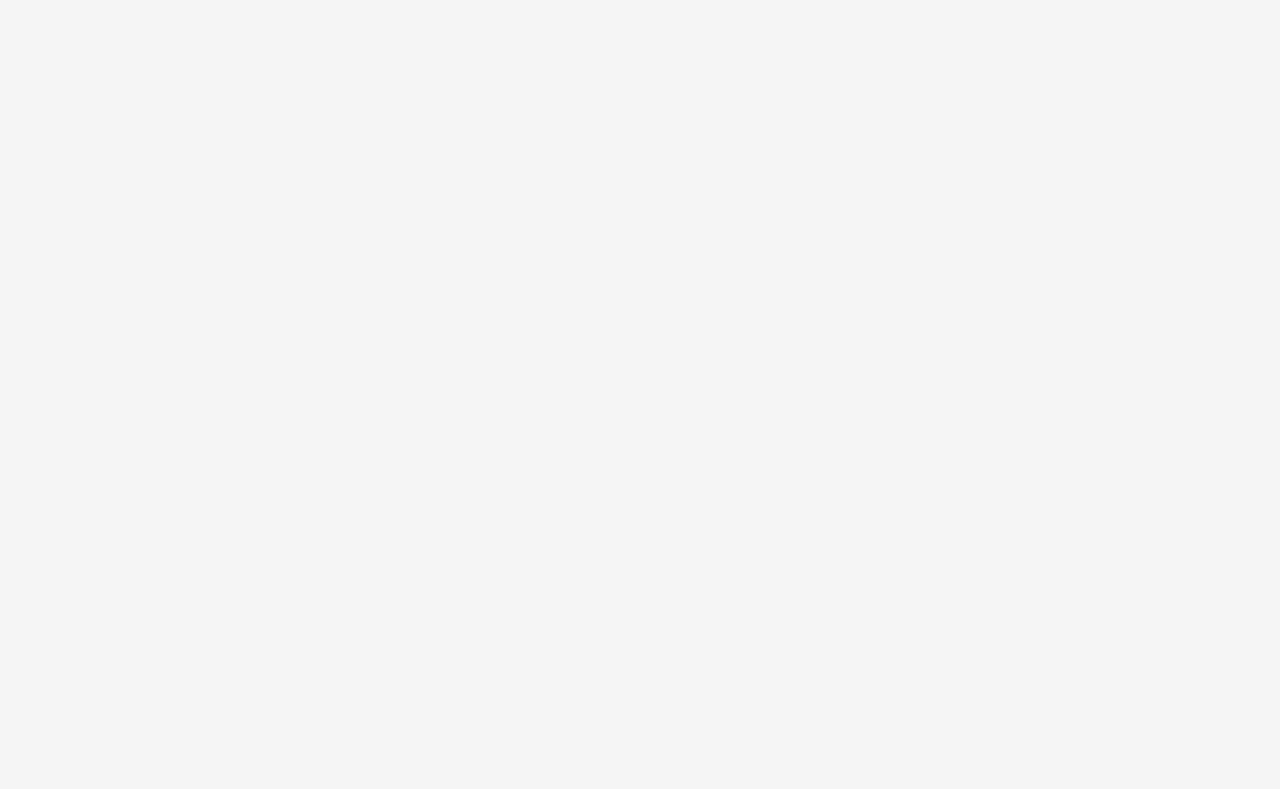
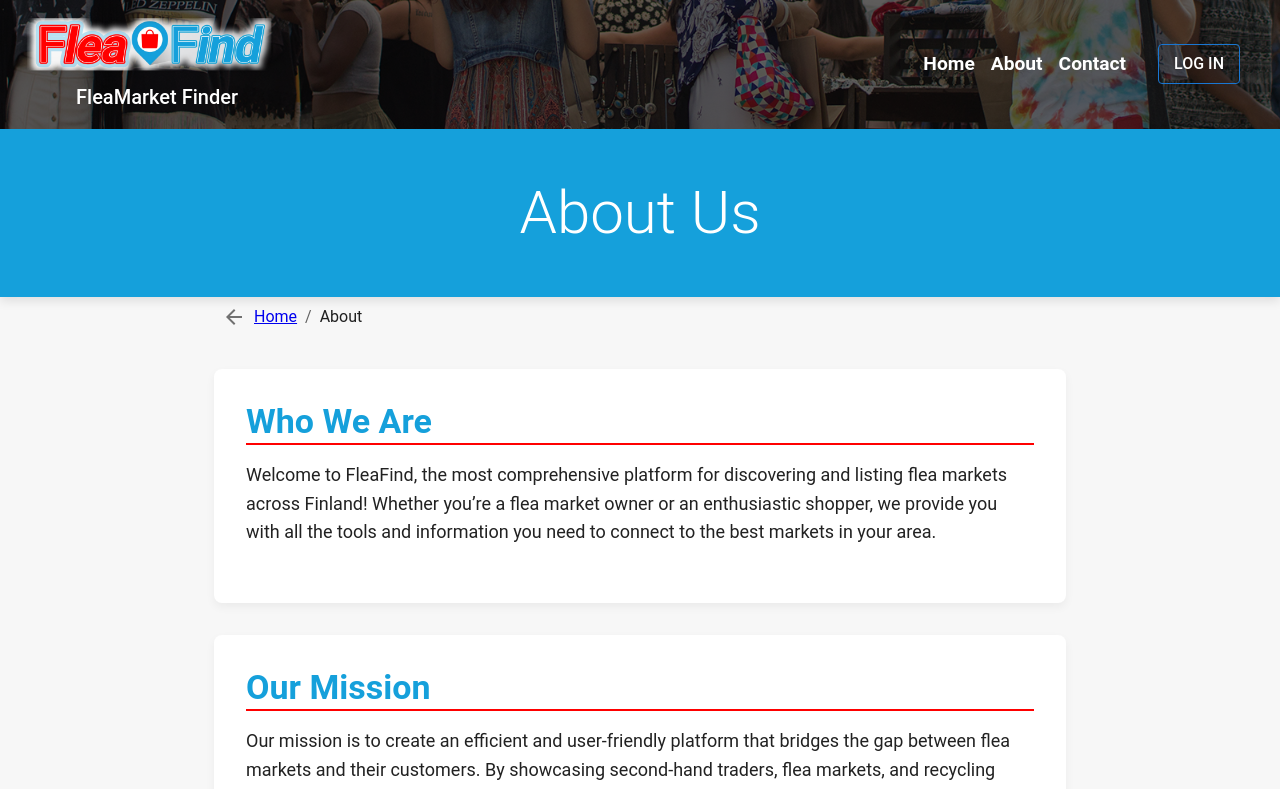
Before and after one commit to ahmadniaz/fleafinds-frontend, a React (Create React App) app: page /about in a window 1280 px wide. Before the commit this address had no page. Shown: the top 789 px of the page. Built offline with nearby package versions, Linux system fonts and the light colour scheme; the HTML template or start-up script is replaced by a standard one.

Commit message:
added About us page and breadcrumb to all pages

```diff
--- a/src/App.js
+++ b/src/App.js
@@ -1,6 +1,7 @@
 import React, { Suspense } from "react";
 import {
   Home,
+  About,
   AuthPage,
   DashboardPage,
   FleaMarketListing,
@@ -18,6 +19,7 @@ function App() {
         <Suspense fallback={<LoadingFallback />}>
           <Routes>
             <Route path="/" element={<Home />} />
+            <Route path="/about" element={<About />} />
             <Route path="/auth" element={<AuthPage />} />
             <Route path="/dashboard" element={<DashboardPage />} />
             <Route path="/markets-listing" element={<FleaMarketListing />} />
--- a/src/components/breadcrumbs/breadCrumbs.js
+++ b/src/components/breadcrumbs/breadCrumbs.js
@@ -1,34 +1,47 @@
 import React from "react";
-import { Link, useLocation } from "react-router-dom";
-import { Breadcrumbs, Typography } from "@mui/material";
+import { Link, useLocation, useNavigate } from "react-router-dom";
+import { Breadcrumbs, Typography, IconButton } from "@mui/material";
+import ArrowBackIcon from "@mui/icons-material/ArrowBack";
 
 const Breadcrumb = () => {
   const location = useLocation();
-  const pathnames = location.pathname.split("/").filter((x) => x); // Split the pathname and filter empty parts
+  const navigate = useNavigate();
+  const pathnames = location.pathname.split("/").filter((x) => x);
+
+  const handleBack = () => {
+    navigate(-1); // Navigates to the previous page
+  };
 
   return (
+    <div style={{ display: "flex", alignItems: "center" }}>
+      {/* Back button with icon */}
+      <IconButton onClick={handleBack} aria-label="back">
+        <ArrowBackIcon />
+      </IconButton>
+
+      {/* Breadcrumbs navigation */}
       <Breadcrumbs aria-label="breadcrumb">
-      {/* Link to the Home page */}
+        {/* Home link */}
         <Link to="/">Home</Link>
 
         {pathnames.map((value, index) => {
           const to = `/${pathnames.slice(0, index + 1).join("/")}`;
-
           const isLast = index === pathnames.length - 1;
 
           return isLast ? (
             // If it's the last breadcrumb, show as plain text
             <Typography key={to} color="text.primary">
-            {value.charAt(0).toUpperCase() + value.slice(1)} {/* Capitalize */}
+              {value.charAt(0).toUpperCase() + value.slice(1)}
             </Typography>
           ) : (
-          // Otherwise show a link
+            // Otherwise, show as a link
             <Link key={to} to={to}>
               {value.charAt(0).toUpperCase() + value.slice(1)}
             </Link>
           );
         })}
       </Breadcrumbs>
+    </div>
   );
 };
 
--- /dev/null
+++ b/src/pages/about/about.js
@@ -0,0 +1,196 @@
+import React from "react";
+import { Container, Typography, Box, Button, Paper } from "@mui/material";
+import { HomeNav } from "../../layout/components/header/components";
+import { Breadcrumb } from "../../components";
+import { styled } from "@mui/system";
+
+const Root = styled("div")({
+  backgroundColor: "#f7f7f7",
+});
+
+const Header = styled(Box)({
+  backgroundColor: "#15a0db",
+  color: "#fff",
+  padding: "48px 0",
+  textAlign: "center",
+  boxShadow: "0 4px 10px rgba(0, 0, 0, 0.1)",
+});
+
+const Section = styled(Paper)({
+  margin: "32px 0",
+  padding: "32px",
+  borderRadius: "8px",
+  boxShadow: "0 4px 10px rgba(0, 0, 0, 0.05)",
+  backgroundColor: "#fff",
+});
+
+const Title = styled(Typography)({
+  color: "#15a0db",
+  marginBottom: "16px",
+  fontWeight: "bold",
+  borderBottom: "2px solid #ff0000",
+});
+
+const Subtitle = styled(Typography)({
+  marginBottom: "24px",
+  fontSize: "18px",
+  lineHeight: "1.6",
+});
+
+const Content = styled("ul")({
+  color: "#333",
+  marginBottom: "32px",
+  lineHeight: "1.8",
+});
+
+const CustomButton = styled(Button)({
+  backgroundColor: "#15a0db",
+  color: "#fff",
+  "&:hover": {
+    backgroundColor: "#ff0000",
+  },
+  padding: "8px 32px",
+  borderRadius: "5px",
+  boxShadow: "0 4px 6px rgba(0, 0, 0, 0.1)",
+});
+
+const Footer = styled(Box)({
+  backgroundColor: "#333",
+  color: "#fff",
+  padding: "48px 0",
+  textAlign: "center",
+  borderTop: "2px solid #ff0000",
+});
+
+const AboutUs = () => {
+  return (
+    <>
+      <HomeNav />
+
+      <Root>
+        {/* Header */}
+        <Header>
+          <Typography variant="h2" component="h1">
+            About Us
+          </Typography>
+        </Header>
+
+        <Container maxWidth="md">
+          <Box mb={2}>
+            <Breadcrumb />
+          </Box>
+          {/* Who We Are Section */}
+          <Section>
+            <Title variant="h4">Who We Are</Title>
+            <Subtitle>
+              Welcome to FleaFind, the most comprehensive platform for
+              discovering and listing flea markets across Finland! Whether
+              you’re a flea market owner or an enthusiastic shopper, we provide
+              you with all the tools and information you need to connect to the
+              best markets in your area.
+            </Subtitle>
+          </Section>
+
+          {/* Our Mission Section */}
+          <Section>
+            <Title variant="h4">Our Mission</Title>
+            <Subtitle>
+              Our mission is to create an efficient and user-friendly platform
+              that bridges the gap between flea markets and their customers. By
+              showcasing second-hand traders, flea markets, and recycling
+              centers across Finland, we promote sustainable shopping and help
+              strengthen the circular economy.
+            </Subtitle>
+          </Section>
+
+          {/* Why Choose Us Section */}
+          <Section>
+            <Title variant="h4">Why Choose Us?</Title>
+            <Subtitle>
+              Explore flea markets, second-hand stores, and recycling centers in
+              every city across Finland. We provide a convenient way to discover
+              local treasures while supporting sustainable practices.
+            </Subtitle>
+            <Content>
+              <li>Comprehensive listings across Finland</li>
+              <li>Advanced filters for a better search experience</li>
+              <li>Multilingual support for international users</li>
+              <li>Customer reviews and ratings for building trust</li>
+            </Content>
+          </Section>
+
+          {/* Our Vision Section */}
+          <Section>
+            <Title variant="h4">Our Vision</Title>
+            <Subtitle>
+              We aim to become Finland’s most trusted and expansive online
+              resource for second-hand shopping, helping both consumers and
+              sellers thrive in a growing circular economy. Our vision is to
+              support flea markets in building stronger customer relationships
+              and creating a sustainable future.
+            </Subtitle>
+          </Section>
+
+          {/* How We Work Section */}
+          <Section>
+            <Title variant="h4">How We Work</Title>
+            <Subtitle>
+              <strong>For Market Owners:</strong> Flea market owners can easily
+              register their business, share detailed descriptions, and keep
+              their market's information up-to-date. The more actively you
+              engage your customers and gather feedback, the higher your market
+              ranks, giving you greater visibility.
+            </Subtitle>
+            <Subtitle>
+              <strong>For Shoppers:</strong> By selecting your city and applying
+              filters, you’ll quickly discover markets that meet your needs,
+              whether you’re looking for vintage treasures or eco-friendly
+              recycling centers.
+            </Subtitle>
+          </Section>
+
+          {/* Commitment to Transparency Section */}
+          <Section>
+            <Title variant="h4">Our Commitment to Transparency</Title>
+            <Subtitle>
+              All reviews published on our site are verified according to our
+              strict review policy to ensure fairness and reliability. We are
+              working toward automating our information systems to provide
+              real-time updates and the most accurate details on every market
+              listed.
+            </Subtitle>
+          </Section>
+
+          {/* Sustainable Shopping Section */}
+          <Section>
+            <Title variant="h4">
+              Sustainable Shopping for a Brighter Future
+            </Title>
+            <Subtitle>
+              FleaFind is proudly developed in Finland, with a focus on boosting
+              the mainstream adoption of circular economy practices. By
+              supporting flea markets and second-hand businesses, we are
+              contributing to a more sustainable tomorrow. Our network includes
+              experts in sustainability, entrepreneurship, and influencers who
+              share our vision for a better, greener world.
+            </Subtitle>
+          </Section>
+
+          {/* CTA Section */}
+          <Box textAlign="center" marginTop={6} mb={2}>
+            <CustomButton variant="contained">Join Us Today!</CustomButton>
+          </Box>
+        </Container>
+
+        {/* Footer */}
+        <Footer>
+          <Typography variant="h6">Contact Us</Typography>
+          <Typography>Email: info@fleafind.com</Typography>
+          <Typography>Phone: +358-xxx-xxxx</Typography>
+        </Footer>
+      </Root>
+    </>
+  );
+};
+
+export default AboutUs;
--- a/src/pages/auth/components/authForms.js
+++ b/src/pages/auth/components/authForms.js
@@ -10,6 +10,7 @@ import {
 import { Formik, Form, Field } from "formik";
 import * as Yup from "yup"; // For validation
 import { useNavigate } from "react-router-dom";
+import { Breadcrumb } from "../../../components";
 
 // Validation schemas for Signup and Login
 const signupValidationSchema = Yup.object({
@@ -43,6 +44,7 @@ const AuthForm = () => {
 
   return (
     <Container maxWidth="lg">
+      <Breadcrumb />
       <Box
         sx={{
           marginTop: "50px",
--- a/src/pages/index.js
+++ b/src/pages/index.js
@@ -1,6 +1,7 @@
 import React from "react";
 
 const Home = React.lazy(() => import("./home/home"));
+const About = React.lazy(() => import("./about/about"));
 const AuthPage = React.lazy(() => import("./auth/authPage"));
 const DashboardPage = React.lazy(() => import("./dashboard/dashboard"));
 const FleaMarketListing = React.lazy(() =>
@@ -10,4 +11,11 @@ const MarketDescription = React.lazy(() =>
   import("./marketDescription/marketDescription")
 );
 
-export { Home, AuthPage, DashboardPage, FleaMarketListing, MarketDescription };
+export {
+  Home,
+  About,
+  AuthPage,
+  DashboardPage,
+  FleaMarketListing,
+  MarketDescription,
+};
--- a/src/pages/marketDescription/components/gallerySection/gallerySection.js
+++ b/src/pages/marketDescription/components/gallerySection/gallerySection.js
@@ -33,6 +33,7 @@ const GallerySection = ({ testMarketData }) => {
     paddingBottom: "20px",
     borderBottom: "2px solid #ff0000",
   });
+
   return (
     <>
       <Card>
--- a/src/pages/marketDescription/marketDescription.js
+++ b/src/pages/marketDescription/marketDescription.js
@@ -13,6 +13,7 @@ import Image2 from "../../assets/images/fleaMarketbg.jpg";
 import Image3 from "../../assets/images/turku.jpeg";
 import Image4 from "../../assets/images/vaasa.jpeg";
 import Image5 from "../../assets/images/fleaMarketLogo.jpg";
+import { Breadcrumb } from "../../components";
 
 // Styled components for elegance
 const Container = styled(Box)({
@@ -109,6 +110,7 @@ const MarketDescriptionPage = () => {
     <>
       <HomeNav />
       <Container>
+        <Breadcrumb />
         {/* Title Section */}
         <TitleSection testMarketData={testMarketData} />
         {/* Information Sections */}
```
Lines whose indentation alone changed are shown as unchanged.
